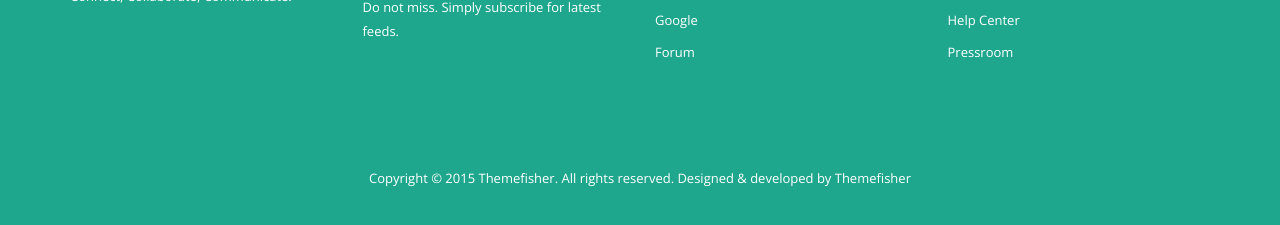
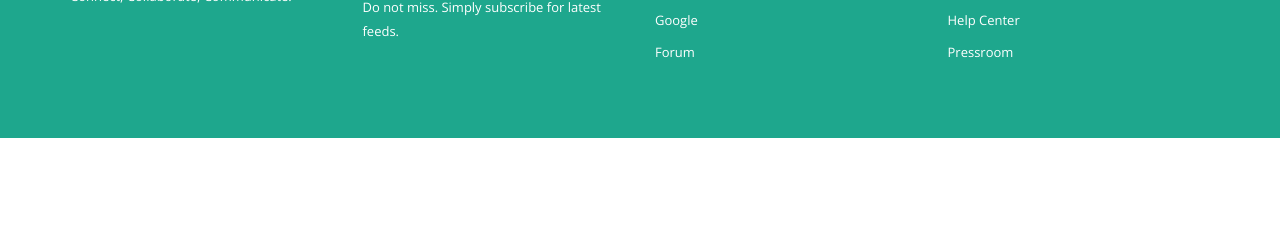
Before and after one commit to WaveDevelopers/wavedevelopers.github.io, a plain HTML site: page index.html in a window 1280 px wide. Shown: the part 3654-3879 px from the top of the page. After the commit the page ends 3792 px from the top, so only its background shows below. Drawn offline with nearby package versions, Linux system fonts and the light colour scheme; some packages are replaced by stand-ins of ours; a script that the page names is missing.

Commit message:
Akash - Wavedevelopers new theme

```diff
--- a/index.html
+++ b/index.html
@@ -615,13 +615,6 @@
 					</div>
 
 				</div>
-				<div class="row">
-					<div class="col-md-12">
-						<p class="copyright text-center">
-							Copyright © 2015 <a href="http://themefisher.com/">Themefisher</a>. All rights reserved. Designed & developed by <a href="http://themefisher.com/">Themefisher</a>
-						</p>
-					</div>
-				</div>
 			</div>
 		</footer>
 
```
